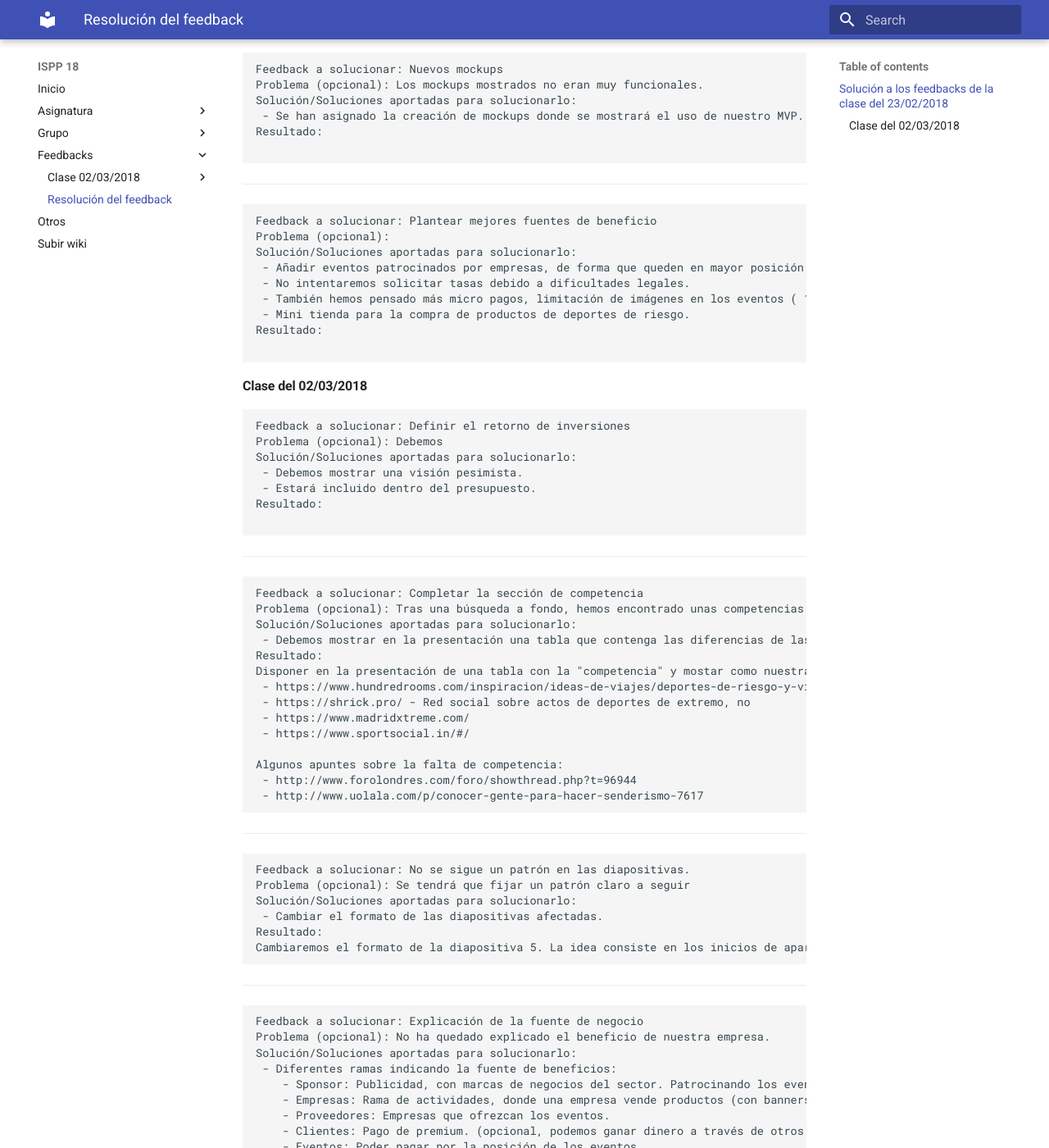
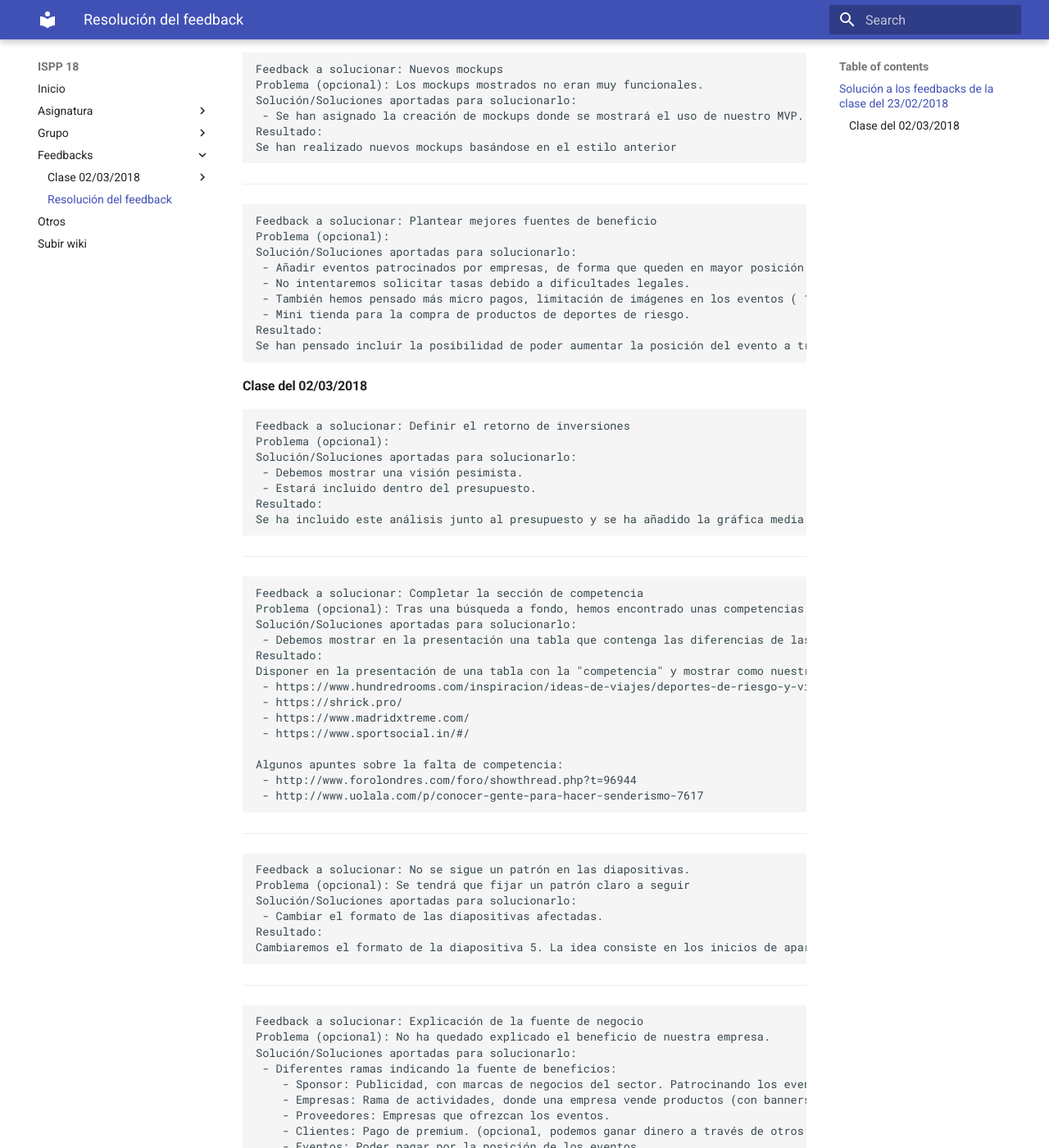
Before and after one commit to alexgs922/ispp18-wiki, an MkDocs documentation site: the page built from docs/resolucion_feedbacks.md, in a window 1280 px wide and 1400 px high, scrolled down 609 px. Shown: the whole window at 82% size. Built offline with MkDocs 1.6.1 and Material for MkDocs 9.7.7, drawn with Linux system fonts in a browser that asks for light colours; old or Windows-style settings are respelled for this version of MkDocs; some of the changed text lies outside the part shown.

Commit message:
ADD Actualización de resolución de feedback
Se han actualizado la resolución de los feedback faltantes. Se han completado los feedback de la clase del 02/03/2018.

````diff
--- a/docs/resolucion_feedbacks.md
+++ b/docs/resolucion_feedbacks.md
@@ -11,7 +11,7 @@
  - Nosotros nos diferenciamos en los eventos o deportes, no las personas.
  - Añadimos nuevas funcionalidades, ranking de usuarios ...
 Resultado:
-
+Se intentará mejorar la descripción indicando posibles competidores.
 ```
 ---
 ```
@@ -29,7 +29,7 @@
 Solución/Soluciones aportadas para solucionarlo:
  - Se han asignado la creación de mockups donde se mostrará el uso de nuestro MVP.
 Resultado:
-
+Se han realizado nuevos mockups basándose en el estilo anterior
 ```
 ---
 ```
@@ -41,17 +41,17 @@
  - También hemos pensado más micro pagos, limitación de imágenes en los eventos ( 1 o 2 para empezar).
  - Mini tienda para la compra de productos de deportes de riesgo.
 Resultado:
-
+Se han pensado incluir la posibilidad de poder aumentar la posición del evento a través de pagos, admitir la creación de eventos patrocinados,
 ```
 #### Clase del 02/03/2018
 ```
 Feedback a solucionar: Definir el retorno de inversiones
-Problema (opcional): Debemos
+Problema (opcional):
 Solución/Soluciones aportadas para solucionarlo:
  - Debemos mostrar una visión pesimista.
  - Estará incluido dentro del presupuesto.
 Resultado:
-
+Se ha incluido este análisis junto al presupuesto y se ha añadido la gráfica media en la presentación.
 ```
 ---
 ```
@@ -60,9 +60,9 @@
 Solución/Soluciones aportadas para solucionarlo:
  - Debemos mostrar en la presentación una tabla que contenga las diferencias de las funcionalidades de cada aplicación, junto con la funcionalidad que aporta nuestra aplicación.
 Resultado:
-Disponer en la presentación de una tabla con la "competencia" y mostar como nuestra aplicación que es diferencial a todas estas:
+Disponer en la presentación de una tabla con la "competencia" y mostrar como nuestra aplicación es diferencial a todas estas:
  - https://www.hundredrooms.com/inspiracion/ideas-de-viajes/deportes-de-riesgo-y-viajes-de-aventura-por-espana/
- - https://shrick.pro/ - Red social sobre actos de deportes de extremo, no
+ - https://shrick.pro/
  - https://www.madridxtreme.com/
  - https://www.sportsocial.in/#/
 
@@ -96,6 +96,7 @@
     - Premium: Sin restricciones ni anuncios.
 Resultado:
 Cambiaremos el formato de la diapositiva 5 para incluir un sistema de ramas que explica cada fuente de ingresos de nuestra aplicación.
+Nos enfocaremos en comunicar que nuestra principal fuente de ingresos es la función de intermediario entre usuarios de deportes extremos y empresas que ofrecen esos deportes extremos.
 ```
 ---
 ```
@@ -118,6 +119,7 @@
  - Puede ser que al estar extendido no funciona.
 Resultado:
 Una persona se encargará de revisar el correcto funcionamiento del ordenador.
+Se ha confirmado que en Firefox, el video se retrasmite de forma correcta. En Chrome, falla la reproducción.
 ```
 ---
 ```
@@ -145,7 +147,7 @@
 Solución/Soluciones aportadas para solucionarlo:
  - Se intentará investigar las alternativas existentes, por ahora utilizaremos Heroku al ser más conocido y ya haber desplegado algo.
 Resultado:
-
+Para el presupuesto, se ha pensado estimar un coste medio del servidor. Durante el desarrollo se planteará exactamente qué plataforma escoger.
 ```
 ---
 ```
@@ -154,7 +156,7 @@
 Solución/Soluciones aportadas para solucionarlo:
   - Se contemplará el coste, pero se ha iniciado el sistema de marketing.
 Resultado:
-
+Se ha considerado estimar una cantidad de efectivo a invertir en marketing, para después utilizarla siguiendo un plan de marketing.
 ```
 ---
 ```
````
Also changed, not shown: other parts of docs/resolucion_feedbacks.md (+1 -1 lines).
